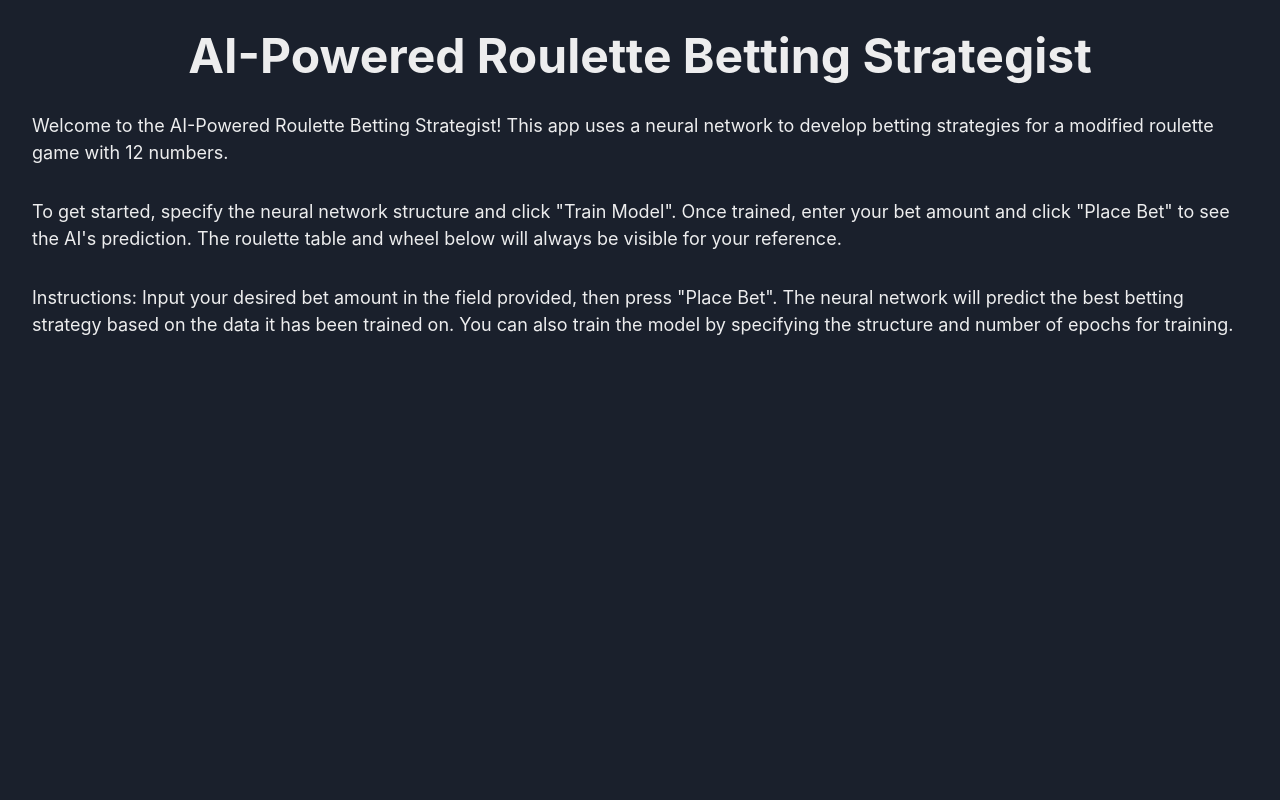
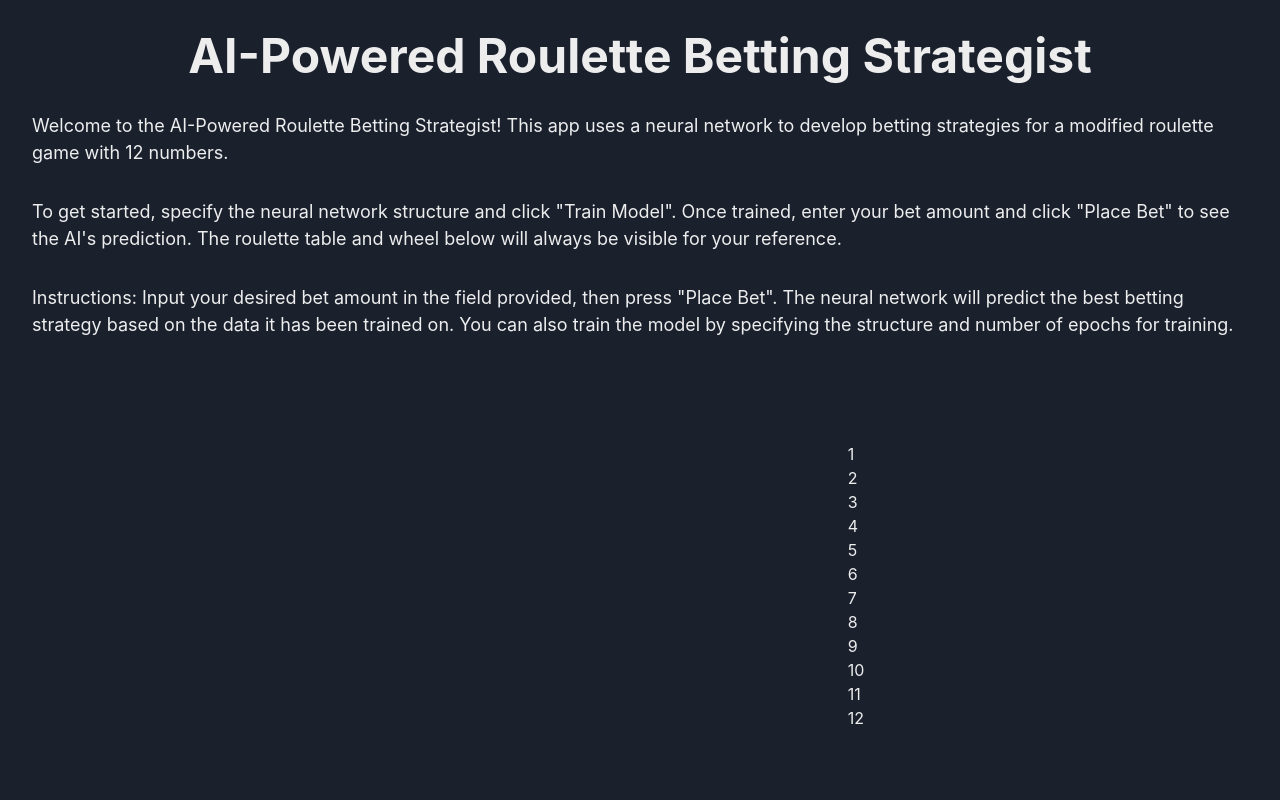
Before and after one commit to GPT-Engineer-App/ai-powered-roulette-strategist, a React (Vite) app: page / in a window 1280 px wide. Shown: the top 800 px of the page. Built offline with nearby package versions, Linux system fonts and the light colour scheme.

Commit message:
Created a new `RouletteWheel` component using HTML and CSS to display a static roulette wheel with 12 sections. The wheel is displayed alongside the `RouletteTable` component in the `Index` page.
Prompt: Can you make a roulette wheel with html? Don't animate it just yet

```diff
--- /dev/null
+++ b/src/components/RouletteWheel.jsx
@@ -0,0 +1,49 @@
+import React from "react";
+import { Box } from "@chakra-ui/react";
+
+const RouletteWheel = () => {
+  return (
+    <Box className="roulette-wheel">
+      <Box className="wheel">
+        <Box className="section red">
+          <span>1</span>
+        </Box>
+        <Box className="section black">
+          <span>2</span>
+        </Box>
+        <Box className="section red">
+          <span>3</span>
+        </Box>
+        <Box className="section black">
+          <span>4</span>
+        </Box>
+        <Box className="section red">
+          <span>5</span>
+        </Box>
+        <Box className="section black">
+          <span>6</span>
+        </Box>
+        <Box className="section red">
+          <span>7</span>
+        </Box>
+        <Box className="section black">
+          <span>8</span>
+        </Box>
+        <Box className="section red">
+          <span>9</span>
+        </Box>
+        <Box className="section black">
+          <span>10</span>
+        </Box>
+        <Box className="section red">
+          <span>11</span>
+        </Box>
+        <Box className="section black">
+          <span>12</span>
+        </Box>
+      </Box>
+    </Box>
+  );
+};
+
+export default RouletteWheel;
--- a/src/pages/Index.jsx
+++ b/src/pages/Index.jsx
@@ -4,6 +4,7 @@ import { Box, Heading, Text, VStack, HStack, Button, Input } from "@chakra-ui/re
 
 import { FaSpinner } from "react-icons/fa";
 import RouletteTable from "../components/RouletteTable";
+import RouletteWheel from "../components/RouletteWheel";
 // The incorrect import has been removed.
 
 const Index = () => {
@@ -36,9 +37,11 @@ const Index = () => {
         </Text>
         <HStack spacing={8} justify="center">
           <RouletteTable prediction={prediction} />
+          <RouletteWheel />
         </HStack>
         <HStack spacing={8} justify="center">
           <RouletteTable prediction={prediction} />
+          <RouletteWheel />
         </HStack>
         <Text fontSize="xl" mt={4}>
           Balance: ${balance}
```
